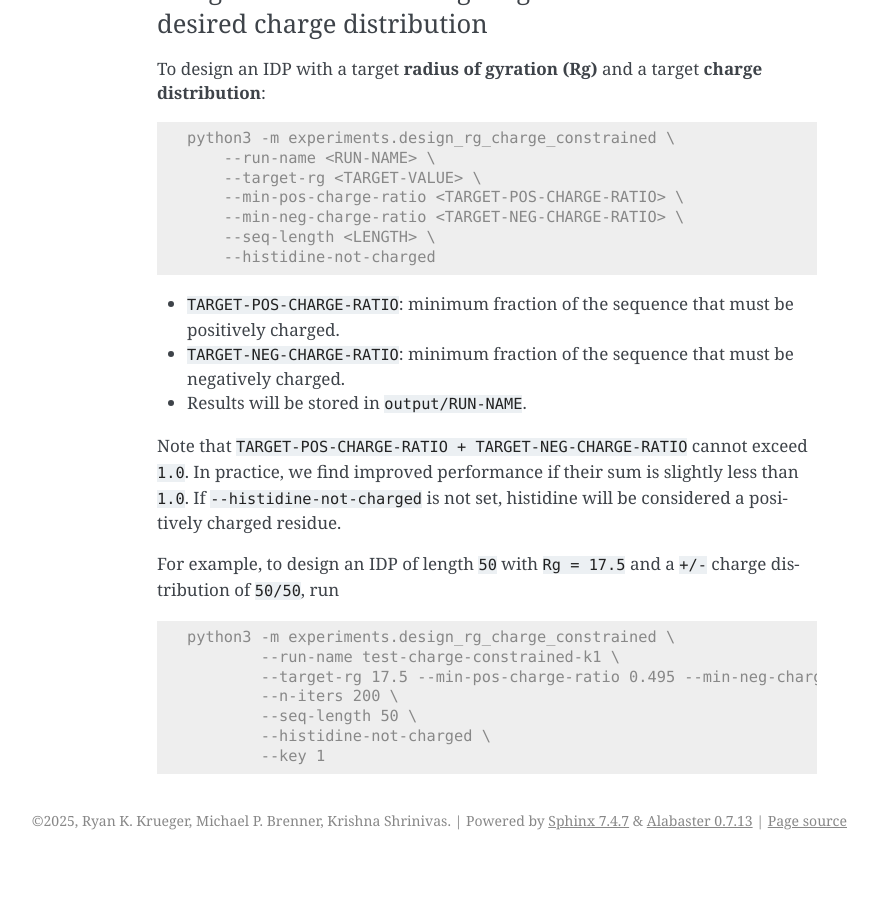
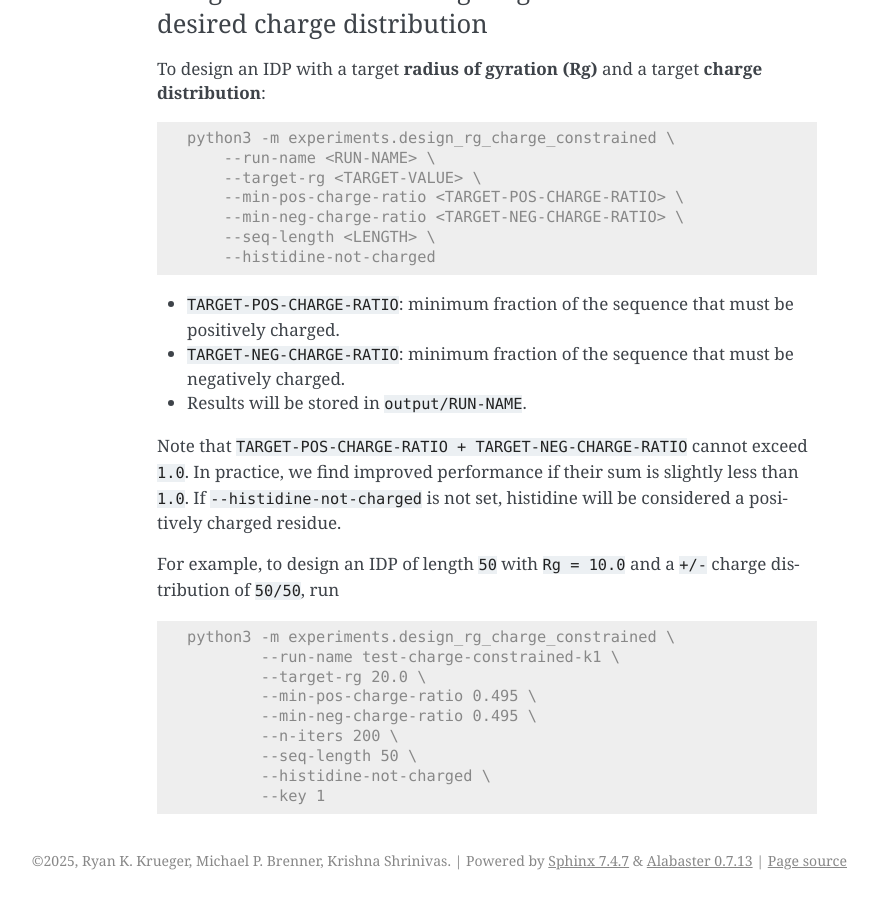
Before and after one commit to rkruegs123/idp-design, a Sphinx documentation site: the page built from docs/source/usage.rst, in a window 1280 px wide and 900 px high, scrolled down 3706 px. Shown: the whole window, without its empty margins (263-1141 px from the left). Built offline with Sphinx 7.4.7, drawn with Linux system fonts in a browser that asks for light colours; before the commit the page ends 4566 px from its top, so only the background shows below that; some of the changed text lies outside the part shown.

Commit message:
Minor documentation changes

```diff
--- a/docs/source/usage.rst
+++ b/docs/source/usage.rst
@@ -220,13 +220,15 @@ In practice, we find improved performance if their sum is slightly less than :co
 If :code:`--histidine-not-charged` is not set, histidine will be considered a positively charged
 residue.
 
-For example, to design an IDP of length ``50`` with ``Rg = 17.5`` and a ``+/-`` charge distribution of ``50/50``, run
+For example, to design an IDP of length ``50`` with ``Rg = 10.0`` and a ``+/-`` charge distribution of ``50/50``, run
 
 .. code-block:: console
 
     python3 -m experiments.design_rg_charge_constrained \
             --run-name test-charge-constrained-k1 \
-            --target-rg 17.5 --min-pos-charge-ratio 0.495 --min-neg-charge-ratio 0.495 \
+            --target-rg 20.0 \
+            --min-pos-charge-ratio 0.495 \
+            --min-neg-charge-ratio 0.495 \
             --n-iters 200 \
             --seq-length 50 \
             --histidine-not-charged \
```
Also changed, not shown: other parts of docs/source/usage.rst (+1 -1 lines), README.md (+1 -1 lines).
